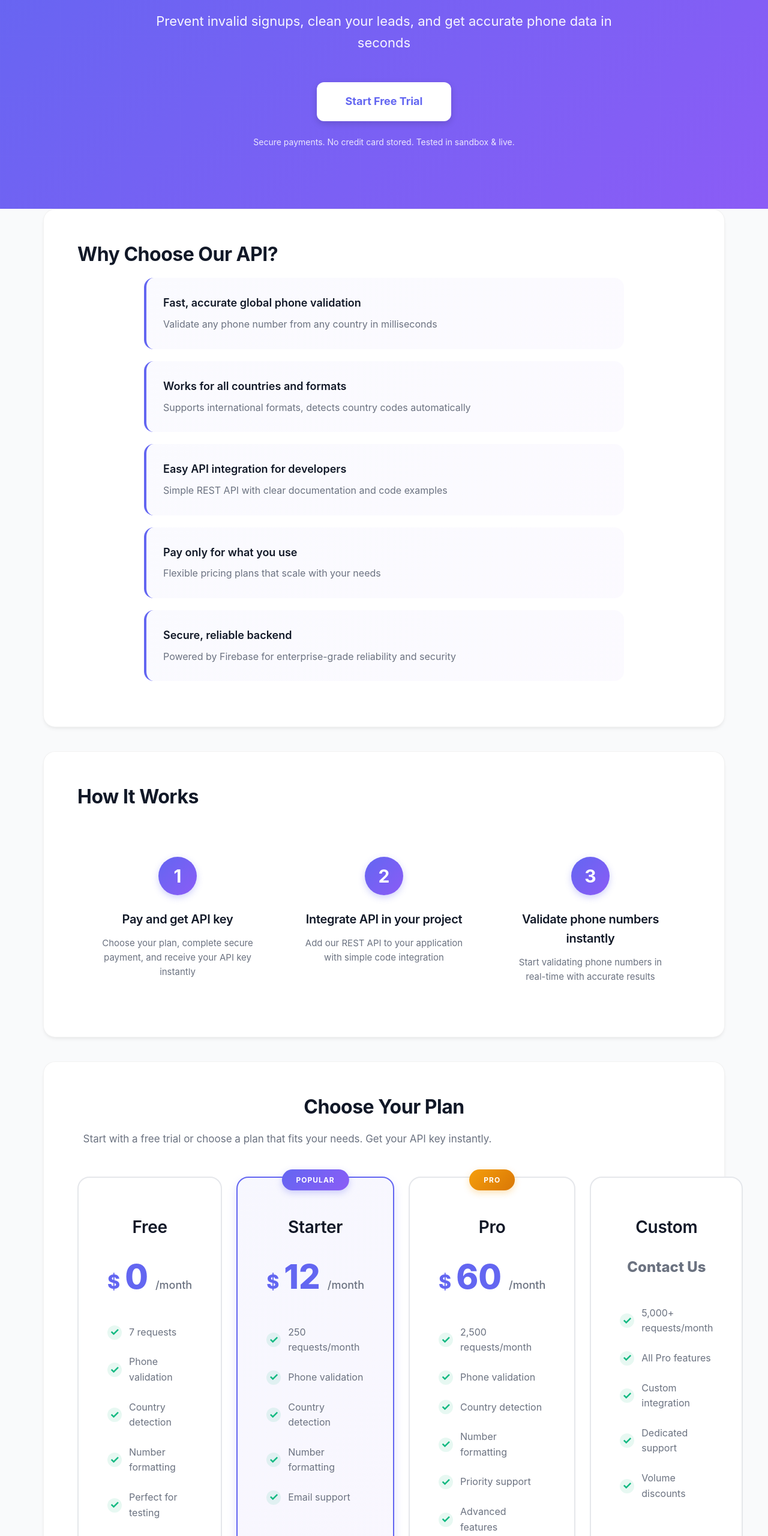
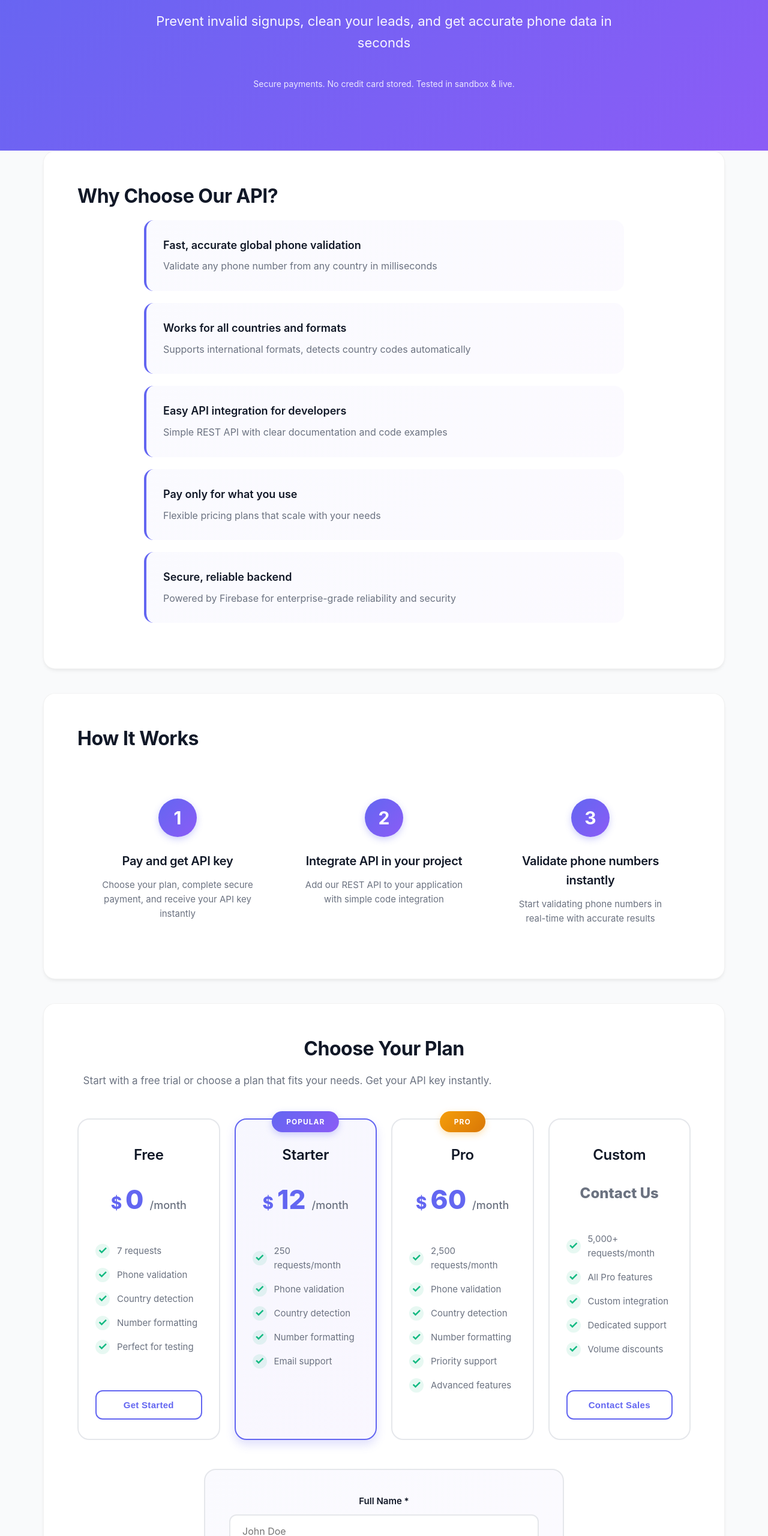
Before and after one commit to Nemanjastojic007/phone-validation-api, a website: page index.html in a window 1280 px wide. Shown: the part 240-2800 px from the top of the page at 60% size. Drawn offline with Linux system fonts and the light colour scheme.

Commit message:
Bug fixes

```diff
--- a/index.html
+++ b/index.html
@@ -88,24 +88,6 @@
             font-weight: 400;
         }
 
-        header .cta-button {
-            display: inline-block;
-            background: white;
-            color: var(--primary-color);
-            padding: 18px 48px;
-            border-radius: 12px;
-            font-size: 1.125rem;
-            font-weight: 700;
-            text-decoration: none;
-            transition: all 0.3s ease;
-            box-shadow: 0 4px 12px rgba(0, 0, 0, 0.15);
-            margin-top: 8px;
-        }
-
-        header .cta-button:hover {
-            transform: translateY(-2px);
-            box-shadow: 0 6px 20px rgba(0, 0, 0, 0.2);
-        }
 
         header .trust-signals {
             margin-top: 24px;
@@ -279,10 +261,14 @@
             background: var(--bg-white);
             border: 2px solid var(--border-color);
             border-radius: 20px;
-            padding: 48px;
+            padding: 32px 28px;
             position: relative;
             transition: all 0.3s ease;
             cursor: pointer;
+            display: flex;
+            flex-direction: column;
+            height: 100%;
+            min-height: 420px;
         }
 
         .payment-card:hover {
@@ -339,26 +325,32 @@
         }
 
         .payment-card h3 {
-            font-size: 1.75rem;
-            margin-bottom: 16px;
-            margin-top: 12px;
+            font-size: 1.5rem;
+            margin-bottom: 12px;
+            margin-top: 8px;
             color: var(--text-primary);
         }
 
         .price-large {
-            font-size: 3.5rem;
+            font-size: 2.75rem;
             font-weight: 800;
             color: var(--primary-color);
-            margin: 32px 0;
+            margin: 20px 0;
             line-height: 1;
             display: flex;
             align-items: baseline;
             justify-content: center;
-            gap: 8px;
+            gap: 6px;
         }
 
         .price-large .currency {
-            font-size: 2rem;
+            font-size: 1.75rem;
+        }
+
+        .payment-card .btn {
+            margin-top: auto;
+            padding: 14px 24px;
+            font-size: 0.9375rem;
         }
 
         .price-large .period {
@@ -370,17 +362,15 @@
 
         .payment-features {
             list-style: none;
-            margin: 40px 0;
+            margin: 24px 0;
             text-align: left;
-            max-width: 400px;
-            margin-left: auto;
-            margin-right: auto;
+            flex: 1;
         }
 
         .payment-features li {
-            padding: 12px 0;
+            padding: 8px 0;
             color: var(--text-secondary);
-            font-size: 1rem;
+            font-size: 0.9375rem;
             display: flex;
             align-items: center;
         }
@@ -778,10 +768,6 @@
                 font-size: 1.125rem;
             }
 
-            header .cta-button {
-                padding: 16px 36px;
-                font-size: 1rem;
-            }
 
             .benefits-list li {
                 padding: 20px;
@@ -800,11 +786,12 @@
             }
 
             .payment-card {
-                padding: 40px 32px;
+                padding: 28px 24px;
+                min-height: auto;
             }
 
             .price-large {
-                font-size: 3rem;
+                font-size: 2.25rem;
             }
         }
 
@@ -844,7 +831,6 @@
         <div class="container">
             <h1>Validate any phone number worldwide instantly</h1>
             <p class="subheadline">Prevent invalid signups, clean your leads, and get accurate phone data in seconds</p>
-            <a href="#pricing" class="cta-button" onclick="event.preventDefault(); document.getElementById('pricing').scrollIntoView({behavior: 'smooth', block: 'start'});">Start Free Trial</a>
             <p class="trust-signals">Secure payments. No credit card stored. Tested in sandbox & live.</p>
         </div>
     </header>
```
